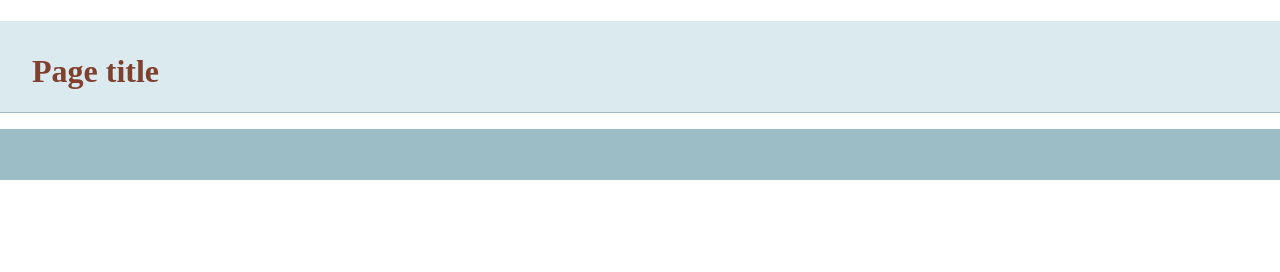
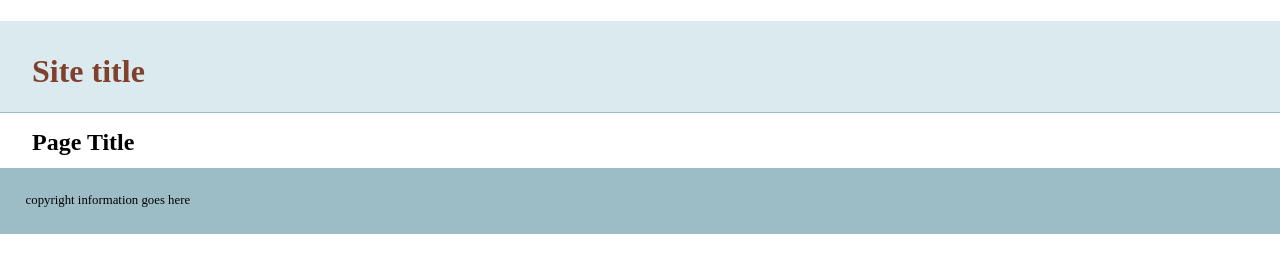
Before and after one commit to yesufeng/git-basics, a plain HTML site: page index.html in a window 1280 px wide. Drawn offline with nearby package versions, Linux system fonts and the light colour scheme.

Commit message:
add more info to template

```diff
--- a/index.html
+++ b/index.html
@@ -14,13 +14,14 @@
     </head>
     <body>
     <header>
-	<h1>Page title</h1>
+	<h1>Site title</h1>
     </header>
     <nav id="pageNav">
     </nav>
     <main>
+	<h2>Page Title</h2>
     </main>
-    <footer>
+    <footer>copyright information goes here
     </footer>
         <script>
 //use the modernizr load to load up external scripts. This will load the scripts asynchronously, but the order listed matters. Although it will load all scripts in parallel, it will execute them in the order listed
```
